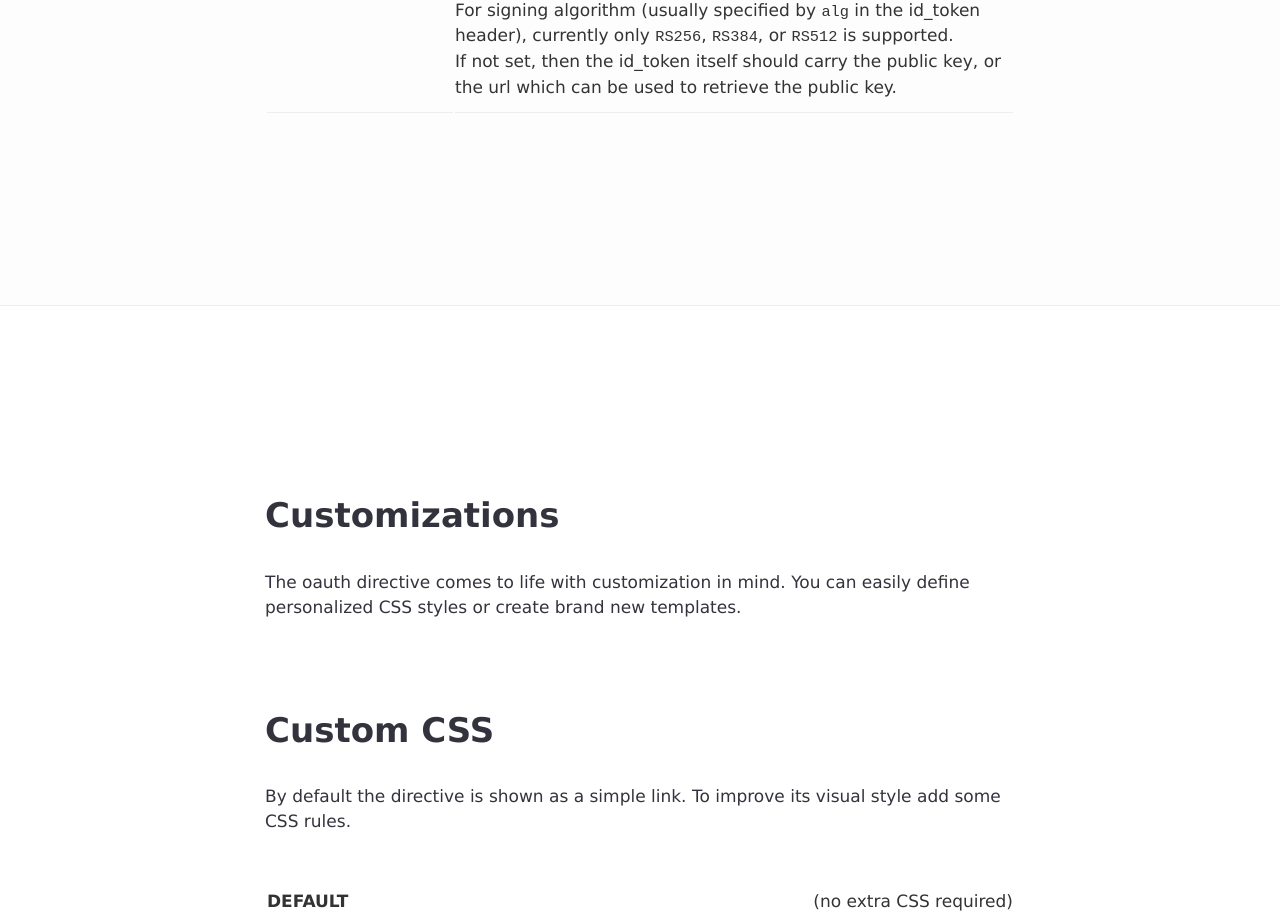
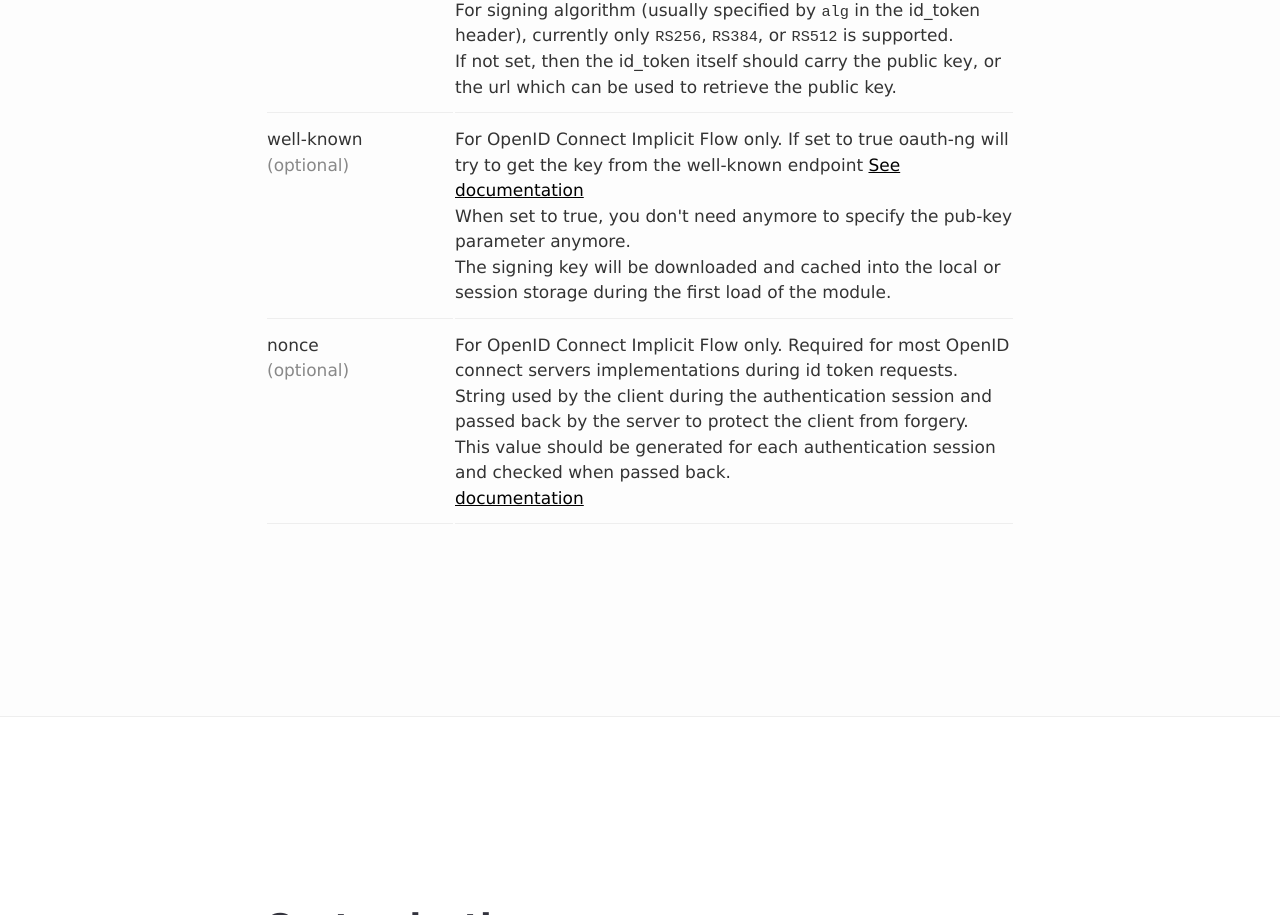
Before and after one commit to angularjs-oauth/oauth-ng, a plain HTML site: page index.html in a window 1280 px wide. Shown: the part 10667-11582 px from the top of the page. Drawn offline with Linux system fonts and the light colour scheme; a web font is replaced by a local one.

Commit message:
documenting nonce and well-known parameters

```diff
--- a/index.html
+++ b/index.html
@@ -525,6 +525,31 @@
               If not set, then the id_token itself should carry the public key, or the url which can be used to retrieve the public key.
             </td>
           </tr>
+          <tr>
+            <td class="parameter">
+              <span>well-known</span>
+              <span class="info">(optional)</span>
+            </td>
+            <td>
+              For OpenID Connect Implicit Flow only.
+              If set to true oauth-ng will try to get the key from the well-known endpoint <a href="https://openid.net/specs/openid-connect-discovery-1_0.html#ProviderConfig">See documentation</a><br>
+              When set to true, you don't need anymore to specify the pub-key parameter anymore.<br>
+              The signing key will be downloaded and cached into the local or session storage during the first load of the module.<br>
+            </td>
+          </tr>
+          <tr>
+            <td class="parameter">
+              <span>nonce</span>
+              <span class="info">(optional)</span>
+            </td>
+            <td>
+              For OpenID Connect Implicit Flow only.
+              Required for most OpenID connect servers implementations during id token requests.<br>
+              String used by the client during the authentication session and passed back by the server to protect the client from forgery.<br>
+              This value should be generated for each authentication session and checked when passed back.<br>
+              <a href="http://openid.net/specs/openid-connect-core-1_0.html#IDToken">documentation</a>
+            </td>
+          </tr>
         </tbody>
       </table>
 
```
